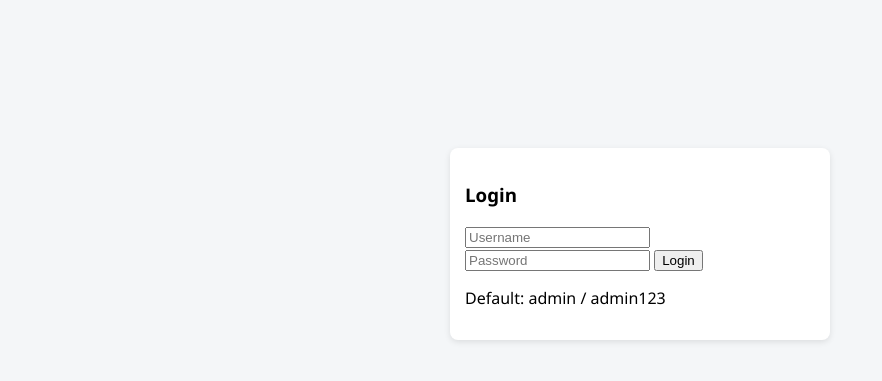
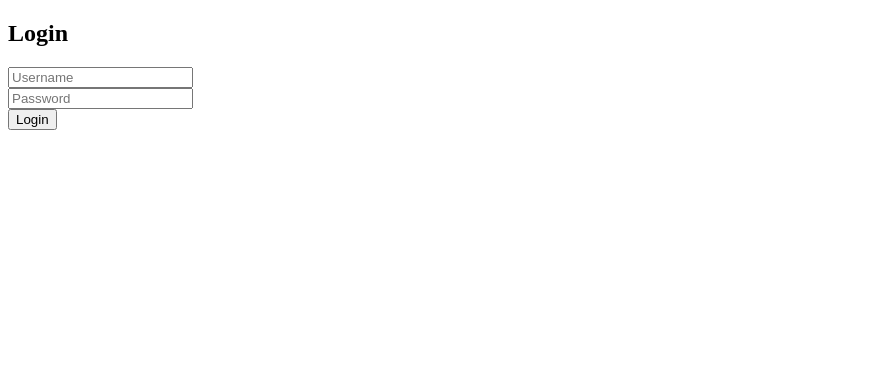
Before and after one commit to Trupti4004/prince-icecream-software, a Flask app: page /login in a window 1280 px wide. Shown: the top 381 px of the page, without its empty margins (0-882 px from the left). Run offline with Flask 3, Linux system fonts and the light colour scheme; data that the repository does not hold is empty; some libraries are stand-ins or nearby versions.

Commit message:
login.html

```diff
--- a/templates/login.html
+++ b/templates/login.html
@@ -2,17 +2,13 @@
 <html>
 <head>
     <title>Login</title>
-    <link rel="stylesheet" href="/static/style.css">
 </head>
 <body>
-<div class="card" style="max-width:350px;margin:120px auto;">
-    <h3>Login</h3>
-    <form method="post">
-        <input name="username" placeholder="Username" required>
-        <input name="password" type="password" placeholder="Password" required>
-        <button>Login</button>
-    </form>
-    <p>Default: admin / admin123</p>
-</div>
+<h2>Login</h2>
+<form method="post">
+    <input name="username" placeholder="Username"><br>
+    <input name="password" type="password" placeholder="Password"><br>
+    <button>Login</button>
+</form>
 </body>
 </html>
```
